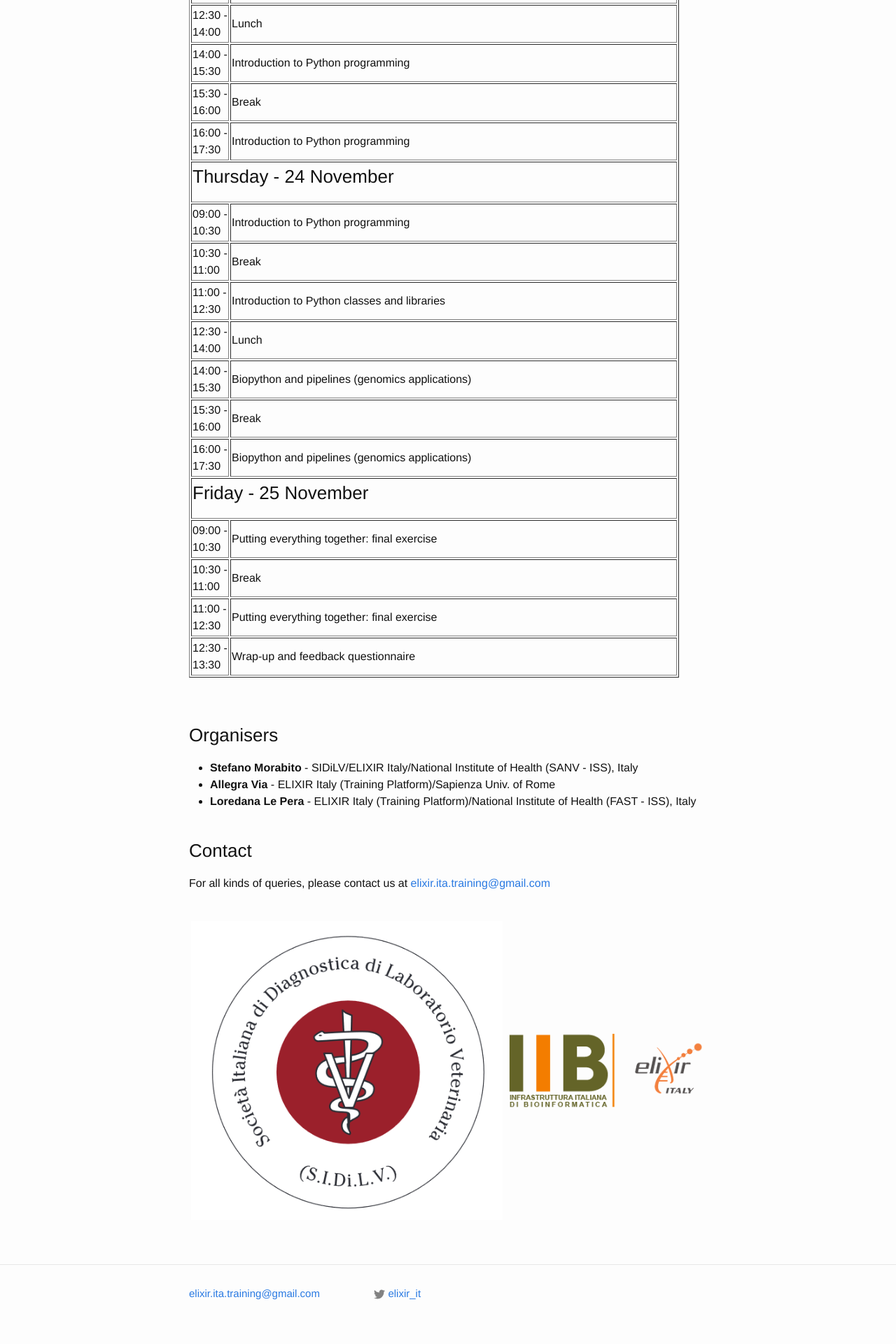
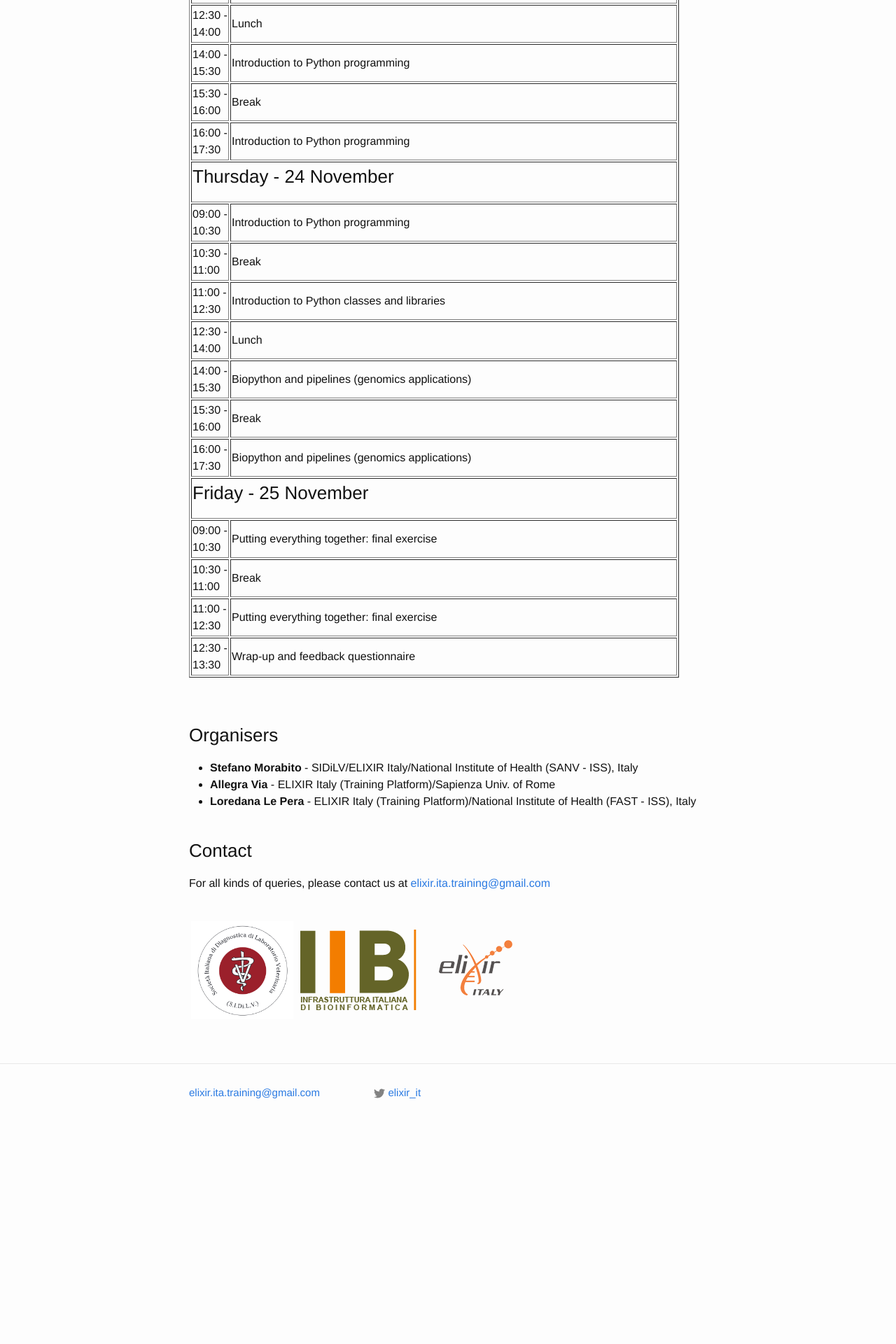
Before and after one commit to ELIXIR-IIB-training/website, a Jekyll site: the page built from _posts/2022-11-22-School_Python_genomics_Basic_module.md, in a window 1280 px wide. Shown: the part 3380-5300 px from the top of the page at 70% size. Built offline with Jekyll 4.4.1, drawn with Linux system fonts in a browser that asks for light colours; after the commit the page ends 5013 px from its top, so only the background shows below that.

Commit message:
Format logos

```diff
--- a/_posts/2022-11-22-School_Python_genomics_Basic_module.md
+++ b/_posts/2022-11-22-School_Python_genomics_Basic_module.md
@@ -220,7 +220,7 @@ For all kinds of queries, please contact us at <elixir.ita.training@gmail.com>
 <table>
 <tr>
 	<td>
-	<a href="https://sidilv.org/"><img src="../../../img/Logo_SIDILV.png"></a>
+	<a href="https://sidilv.org/"><img height="140" src="../../../img/Logo_SIDILV.png"></a>
 	</td>
 	<td weight="20"></td>
 	<td>
```
